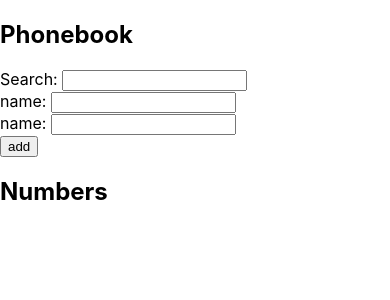
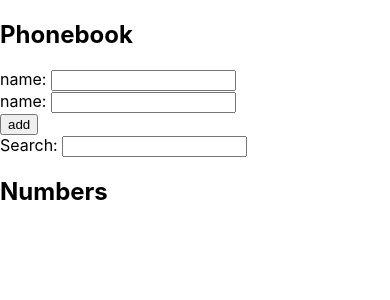
Before and after one commit to MedicAyman/Fullstackopen, a React (Create React App) app in the folder part2/phonebook/: page / in a window 390 px wide. Shown: the top 300 px of the page. Built offline with nearby package versions, Linux system fonts and the light colour scheme.

Commit message:
2.10: The Phonebook Step5

```diff
--- a/part2/phonebook/src/App.js
+++ b/part2/phonebook/src/App.js
@@ -1,3 +1,5 @@
+import Form from "./Form";
+import Search from './Search'
 import { useState } from "react";
 
 const App = () => {
@@ -7,71 +9,14 @@ const App = () => {
     { name: "Dan Abramov", number: "12-43-234345" },
     { name: "Mary Poppendieck", number: "39-23-6423122" },
   ]);
-  const [newName, setNewName] = useState("");
-  const [newNumber, setNewNumber] = useState("");
-  const [search, setNewSearch] = useState("");
-  const [searchResult, setNewSearchResult] = useState([]);
-
-  const handleChangeName = (event) => {
-    setNewName(event.target.value);
-  };
-  const handleChangeNumber = (event) => {
-    setNewNumber(event.target.value);
-  };
-  const handleChangeSearch = (event) => {
-
-    setNewSearch(event.target.value)
-
-    let result = persons.filter(p => p.name.toUpperCase().includes(search.toUpperCase()))
-
-    setNewSearchResult(result)
-
-
-  };
-
-  const addName = (event) => {
-    event.preventDefault();
-    if (
-      persons.map((person) => person.name).includes(newName) ||
-      persons.map((person) => person.number).includes(newNumber)
-    ) {
-      window.alert(`${newName} is already added to phonebook`);
-    } else {
-      let p = {
-        name: newName,
-        number: newNumber,
-      };
-      setPersons(persons.concat(p));
-      setNewName("");
-      setNewNumber("");
-    }
-  };
 
   return (
     <div>
       <h2>Phonebook</h2>
-      <div>
-        Search: <input value={search} onChange={handleChangeSearch} />
-      </div>
-      <form onSubmit={addName}>
-        <div>
-          name: <input value={newName} onChange={handleChangeName} />
-        </div>
-        <div>
-          name: <input value={newNumber} onChange={handleChangeNumber} />
-        </div>
-        <div>
-          <button type="submit">add</button>
-        </div>
-      </form>
-      <h2>Numbers</h2>
-      <ul>
-        {searchResult.map((p) => (
-          <li key={p.name + Math.random()}>
-            {p.name}: {p.number}
-          </li>
-        ))}
-      </ul>
+
+
+      <Form persons={persons}  setPersons={setPersons}/>
+      <Search persons={persons} />
     </div>
   );
 };
--- /dev/null
+++ b/part2/phonebook/src/Form.js
@@ -0,0 +1,44 @@
+import React from "react";
+import { useState } from "react";
+
+export default function Form({ persons, setPersons }) {
+  const [newName, setNewName] = useState("");
+  const [newNumber, setNewNumber] = useState("");
+
+  const handleChangeName = (event) => {
+    setNewName(event.target.value);
+  };
+  const handleChangeNumber = (event) => {
+    setNewNumber(event.target.value);
+  };
+  const addName = (event) => {
+    event.preventDefault();
+    if (
+      persons.map((person) => person.name).includes(newName) ||
+      persons.map((person) => person.number).includes(newNumber)
+    ) {
+      window.alert(`${newName} is already added to phonebook`);
+    } else {
+      let p = {
+        name: newName,
+        number: newNumber,
+      };
+      setPersons(persons.concat(p));
+      setNewName("");
+      setNewNumber("");
+    }
+  };
+  return (
+    <form onSubmit={addName}>
+      <div>
+        name: <input value={newName} onChange={handleChangeName} />
+      </div>
+      <div>
+        name: <input value={newNumber} onChange={handleChangeNumber} />
+      </div>
+      <div>
+        <button type="submit">add</button>
+      </div>
+    </form>
+  );
+}
--- /dev/null
+++ b/part2/phonebook/src/PersonsList.js
@@ -0,0 +1,18 @@
+import React from "react";
+import { useState } from "react";
+
+export function PersonsList({ searchResult }) {
+
+  return (
+    <>
+      <h2>Numbers</h2>
+      <ul>
+        {searchResult.map((p) => (
+          <li key={p.name + Math.random()}>
+            {p.name}: {p.number}
+          </li>
+        ))}
+      </ul>
+    </>
+  );
+}
--- /dev/null
+++ b/part2/phonebook/src/Search.js
@@ -0,0 +1,27 @@
+import React from "react";
+import { useState } from "react";
+
+import { PersonsList } from "./PersonsList";
+
+export default function Search({ persons }) {
+  const [search, setNewSearch] = useState("");
+  const [searchResult, setNewSearchResult] = useState([]);
+
+  const handleChangeSearch = (event) => {
+    setNewSearch(event.target.value);
+
+    let result = persons.filter((p) =>
+      p.name.toUpperCase().includes(search.toUpperCase())
+    );
+
+    setNewSearchResult(result);
+  };
+  return (
+    <>
+      <div>
+        Search: <input value={search} onChange={handleChangeSearch} />
+      </div>
+      <PersonsList searchResult={searchResult} />
+    </>
+  );
+}
```
